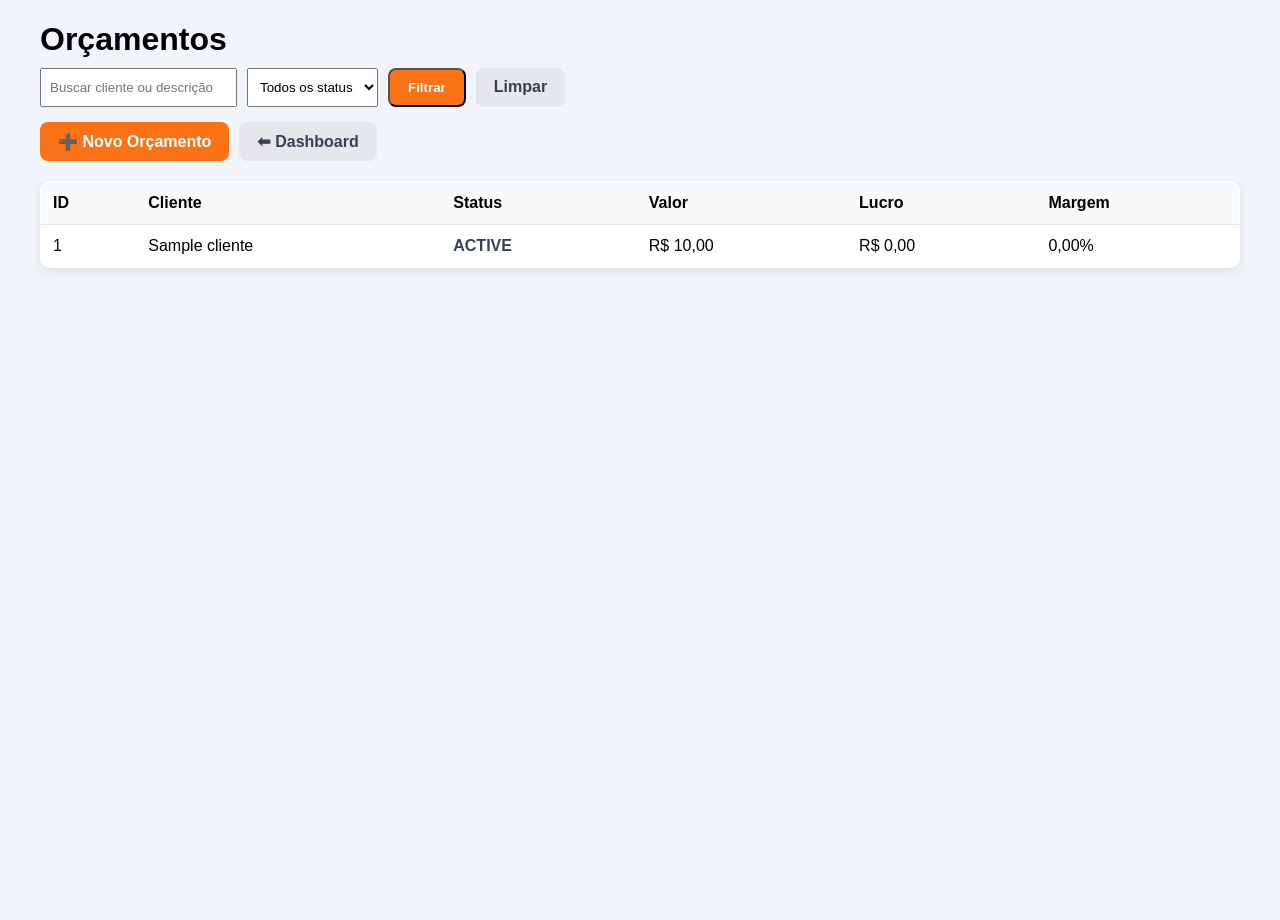
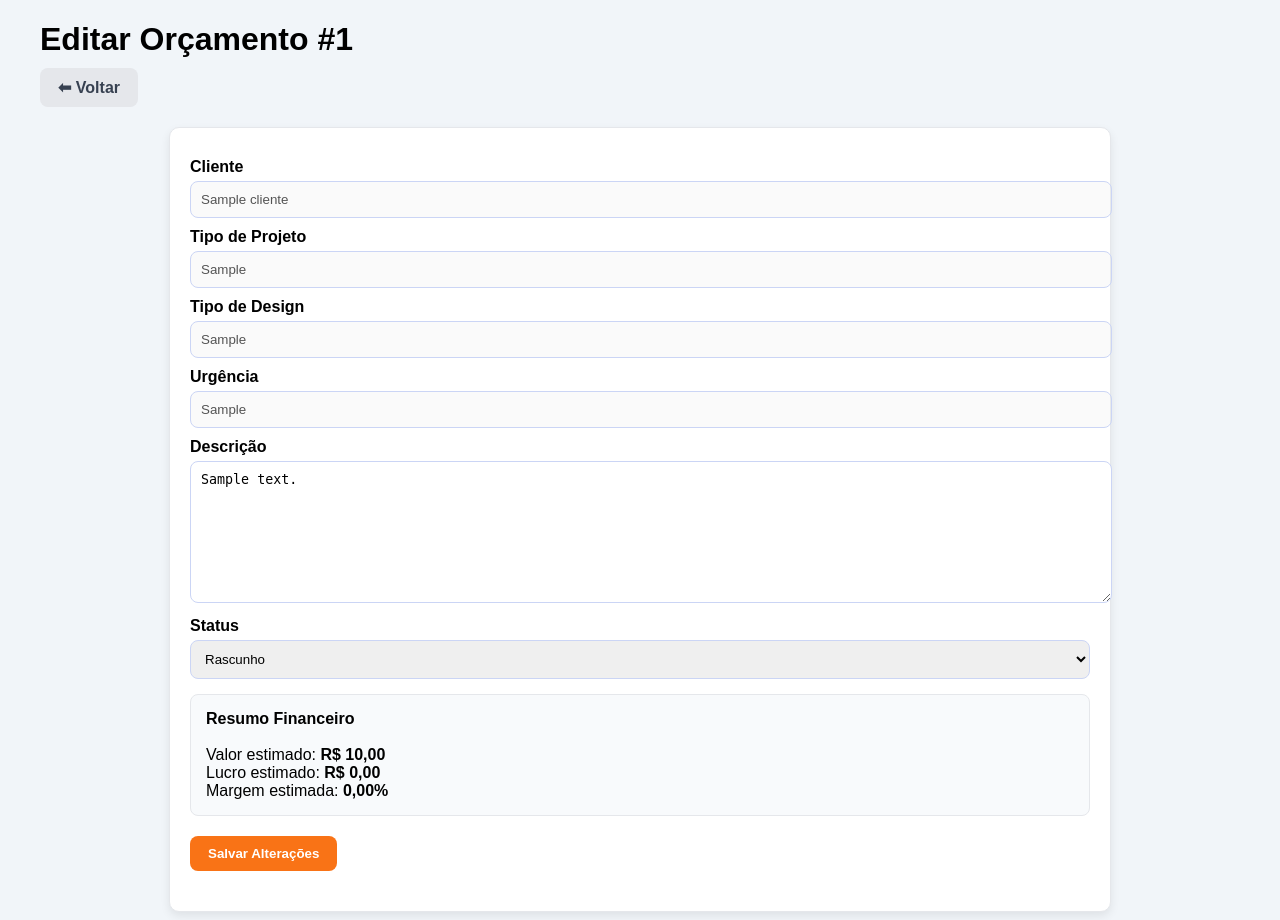
Before and after one commit to adalberto-martins/amdigital-erp, a PHP site: page /orcamento_editar.php?id=1 in a window 1280 px wide. Before the commit the page ends 270 px from the top, so only its background shows below. Run offline with PHP 8.4, Linux system fonts and the light colour scheme; the visitor is signed in with stand-in values (Sample User, id 1); tables that the repository leaves empty or names only in its code hold one stand-in row (values such as "Sample post").

Commit message:
Update orcamento_editar.php

```diff
--- a/public/orcamento_editar.php
+++ b/public/orcamento_editar.php
@@ -2,61 +2,40 @@
 require __DIR__ . "/../app/auth/seguranca.php";
 require __DIR__ . "/../config/database.php";
 
-/* =========================
-   FILTROS
-========================= */
-$busca  = $_GET['busca']  ?? '';
-$status = $_GET['status'] ?? '';
-
-$where  = [];
-$params = [];
-
-if ($busca !== '') {
-    $where[] = "(c.nome LIKE ? OR o.descricao LIKE ?)";
-    $params[] = "%$busca%";
-    $params[] = "%$busca%";
+$id = $_GET['id'] ?? null;
+if (!$id) {
+    header("Location: orcamentos.php");
+    exit;
 }
 
-if ($status !== '') {
-    $where[] = "o.status = ?";
-    $params[] = $status;
-}
-
-$sql = "
+/* =========================
+   BUSCA ORÇAMENTO
+========================= */
+$stmt = $pdo->prepare("
     SELECT o.*, c.nome AS cliente
     FROM orcamentos o
     LEFT JOIN clientes c ON c.id = o.cliente_id
-";
+    WHERE o.id = ?
+");
+$stmt->execute([$id]);
+$o = $stmt->fetch(PDO::FETCH_ASSOC);
 
-if ($where) {
-    $sql .= " WHERE " . implode(" AND ", $where);
+if (!$o) {
+    header("Location: orcamentos.php");
+    exit;
 }
 
-$sql .= " ORDER BY o.id DESC";
-
-$stmt = $pdo->prepare($sql);
-$stmt->execute($params);
-$orcamentos = $stmt->fetchAll(PDO::FETCH_ASSOC);
-
 /* =========================
-   COR STATUS
+   REGRAS DE STATUS
 ========================= */
-function corStatus($status) {
-    return match ($status) {
-        'rascunho'   => '#64748b',
-        'enviado'    => '#2563eb',
-        'aprovado'   => '#16a34a',
-        'convertido' => '#0f766e',
-        'rejeitado'  => '#dc2626',
-        default      => '#374151'
-    };
-}
+$bloqueado = in_array($o['status'], ['rejeitado', 'convertido']);
+$permitirConverter = ($o['status'] === 'aprovado');
 ?>
 <!DOCTYPE html>
 <html lang="pt-br">
 <head>
 <meta charset="UTF-8">
-<title>Orçamentos</title>
+<title>Editar Orçamento</title>
 
 <style>
 body {
@@ -73,23 +52,12 @@ h1 {
     margin-bottom: 10px;
 }
 
-/* filtros */
-.filtro {
-    display: flex;
-    gap: 10px;
-    margin-bottom: 15px;
-}
-
-.filtro input,
-.filtro select {
-    padding: 8px;
-}
-
 /* botões */
 .botoes {
     display: flex;
     gap: 10px;
     margin-bottom: 20px;
+    flex-wrap: wrap;
 }
 
 .btn {
@@ -98,17 +66,17 @@ h1 {
     text-decoration: none;
     font-weight: bold;
     transition: .2s;
+    border: none;
+    cursor: pointer;
 }
 
 .btn-primary {
-    background: #f97316
-;
+    background: #f97316;
     color: #fff;
 }
 
 .btn-primary:hover {
-    background: #ea580c
-;
+    background: #ea580c;
 }
 
 .btn-secondary {
@@ -120,41 +88,67 @@ h1 {
     background: #d1d5db;
 }
 
-/* tabela */
-.table-wrapper {
+.btn-danger {
+    background: #dc2626;
+    color: #fff;
+}
+
+.btn-danger:hover {
+    background: #b91c1c;
+}
+
+/* formulário */
+.form-wrapper {
     display: flex;
     justify-content: center;
 }
 
-.system-table {
+form {
     width: 100%;
-    max-width: 1200px;
-    border-collapse: collapse;
+    max-width: 900px;
     background: #fff;
+    padding: 20px;
+    border-radius: 10px;
     border: 1px solid #e5e7eb;
-    border-radius: 10px;
-    overflow: hidden;
     box-shadow: 0 4px 10px rgba(0,0,0,.08);
 }
 
-.system-table th,
-.system-table td {
-    padding: 12px;
-    border-bottom: 1px solid #e5e7eb;
-    text-align: left;
+form label {
+    font-weight: bold;
+    display: block;
+    margin-top: 10px;
 }
 
-.system-table thead {
-    background: #f8fafc;
+form input,
+form select,
+form textarea {
+    width: 100%;
+    padding: 10px;
+    margin-top: 5px;
+    border-radius: 8px;
+    border: 1px solid #cbd5f5;
 }
 
-.linha-click {
-    cursor: pointer;
-    transition: background-color .15s ease;
+form textarea {
+    min-height: 120px;
 }
 
-.linha-click:hover {
-    background-color: #f3f4f6;
+/* info */
+.info-box {
+    background: #f8fafc;
+    padding: 15px;
+    border-radius: 8px;
+    margin-top: 15px;
+    border: 1px solid #e5e7eb;
+}
+
+.alert {
+    background: #fff7ed;
+    border: 1px solid #fed7aa;
+    color: #9a3412;
+    padding: 15px;
+    border-radius: 8px;
+    margin-bottom: 15px;
 }
 </style>
 </head>
@@ -162,76 +156,82 @@ h1 {
 <body>
 <div class="container">
 
-<h1>Orçamentos</h1>
+<h1>Editar Orçamento #<?= $o['id'] ?></h1>
 
-<!-- FILTRO (PADRÃO PROJETOS) -->
-<form method="get" class="filtro">
-    <input type="text" name="busca" placeholder="Buscar cliente ou descrição"
-           value="<?= htmlspecialchars($busca) ?>">
+<div class="botoes">
+    <a href="orcamentos.php" class="btn btn-secondary">⬅ Voltar</a>
+</div>
 
-    <select name="status">
-        <option value="">Todos os status</option>
+<?php if ($bloqueado): ?>
+    <div class="alert">
+        Este orçamento está com status <strong><?= strtoupper($o['status']) ?></strong> e não pode mais ser alterado.
+    </div>
+<?php endif; ?>
+
+<div class="form-wrapper">
+<form method="post" action="orcamento_atualizar.php">
+
+    <input type="hidden" name="id" value="<?= $o['id'] ?>">
+
+    <label>Cliente</label>
+    <input type="text" value="<?= htmlspecialchars($o['cliente'] ?? '—') ?>" disabled>
+
+    <label>Tipo de Projeto</label>
+    <input type="text" value="<?= ucfirst($o['tipo_projeto']) ?>" disabled>
+
+    <label>Tipo de Design</label>
+    <input type="text" value="<?= ucfirst($o['tipo_design']) ?>" disabled>
+
+    <label>Urgência</label>
+    <input type="text" value="<?= ucfirst($o['urgencia']) ?>" disabled>
+
+    <label>Descrição</label>
+    <textarea name="descricao" <?= $bloqueado ? 'disabled' : '' ?>>
+<?= htmlspecialchars($o['descricao'] ?? '') ?>
+    </textarea>
+
+    <label>Status</label>
+    <select name="status" <?= $bloqueado ? 'disabled' : '' ?>>
         <?php
-        $statusList = ['rascunho','enviado','aprovado','convertido','rejeitado'];
+        $statusList = ['rascunho','enviado','aprovado','rejeitado','convertido'];
         foreach ($statusList as $s):
         ?>
-        <option value="<?= $s ?>" <?= $s === $status ? 'selected' : '' ?>>
+        <option value="<?= $s ?>" <?= $s === $o['status'] ? 'selected' : '' ?>>
             <?= ucfirst($s) ?>
         </option>
         <?php endforeach; ?>
     </select>
 
-    <button class="btn btn-primary">Filtrar</button>
-    <a href="orcamentos.php" class="btn btn-secondary">Limpar</a>
+    <div class="info-box">
+        <strong>Resumo Financeiro</strong><br><br>
+        Valor estimado: <strong>R$ <?= number_format($o['valor_estimado'],2,',','.') ?></strong><br>
+        Lucro estimado: <strong>R$ <?= number_format($o['lucro_estimado'],2,',','.') ?></strong><br>
+        Margem estimada: <strong><?= number_format($o['margem_estimada'],2,',','.') ?>%</strong>
+    </div>
+
+    <div class="botoes" style="margin-top:20px;">
+        <?php if (!$bloqueado): ?>
+            <button type="submit" class="btn btn-primary">Salvar Alterações</button>
+        <?php endif; ?>
+
+        <?php if ($permitirConverter): ?>
+            <a href="orcamento_converter.php?id=<?= $o['id'] ?>"
+               class="btn btn-primary"
+               onclick="return confirm('Converter este orçamento em projeto?')">
+               Converter em Projeto
+            </a>
+        <?php endif; ?>
+
+        <?php if ($o['status'] === 'rascunho'): ?>
+            <a href="orcamento_excluir.php?id=<?= $o['id'] ?>"
+               class="btn btn-danger"
+               onclick="return confirm('Excluir este orçamento?')">
+               Excluir
+            </a>
+        <?php endif; ?>
+    </div>
+
 </form>
-
-<div class="botoes">
-    <a href="orcamento_novo.php" class="btn btn-primary">➕ Novo Orçamento</a>
-    <a href="index.php" class="btn btn-secondary">⬅ Dashboard</a>
-</div>
-
-<div class="table-wrapper">
-<table class="system-table">
-<thead>
-<tr>
-    <th>ID</th>
-    <th>Cliente</th>
-    <th>Status</th>
-    <th>Valor</th>
-    <th>Lucro</th>
-    <th>Margem</th>
-</tr>
-</thead>
-<tbody>
-
-<?php if (!$orcamentos): ?>
-<tr>
-    <td colspan="6" style="text-align:center;color:#64748b;">
-        Nenhum orçamento encontrado
-    </td>
-</tr>
-<?php endif; ?>
-
-<?php foreach ($orcamentos as $o): ?>
-<tr class="linha-click"
-    onclick="location.href='orcamento_editar.php?id=<?= $o['id'] ?>'">
-
-    <td><?= $o['id'] ?></td>
-
-    <td><?= htmlspecialchars($o['cliente'] ?? '—') ?></td>
-
-    <td style="color:<?= corStatus($o['status']) ?>; font-weight:bold;">
-        <?= strtoupper($o['status']) ?>
-    </td>
-
-    <td>R$ <?= number_format($o['valor_estimado'],2,',','.') ?></td>
-    <td>R$ <?= number_format($o['lucro_estimado'],2,',','.') ?></td>
-    <td><?= number_format($o['margem_estimada'],2,',','.') ?>%</td>
-</tr>
-<?php endforeach; ?>
-
-</tbody>
-</table>
 </div>
 
 </div>
```
